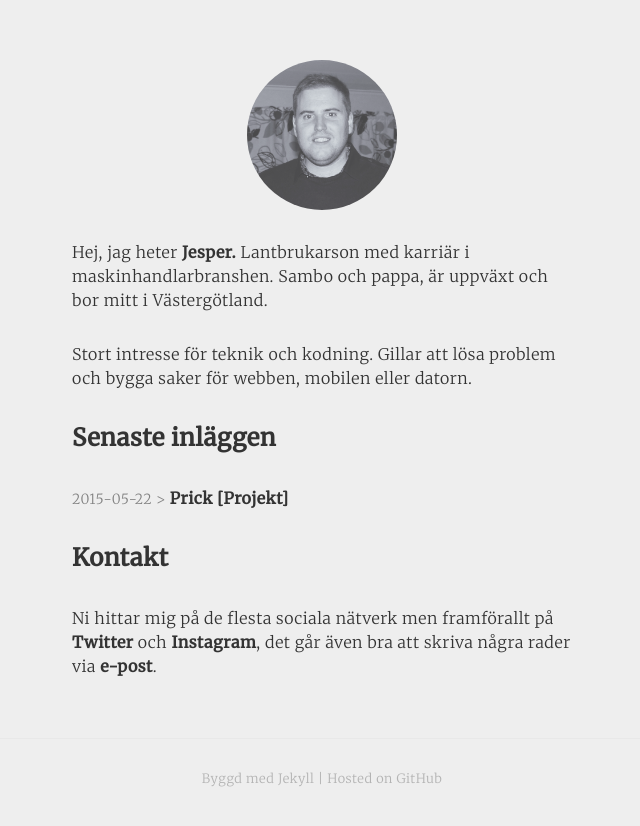
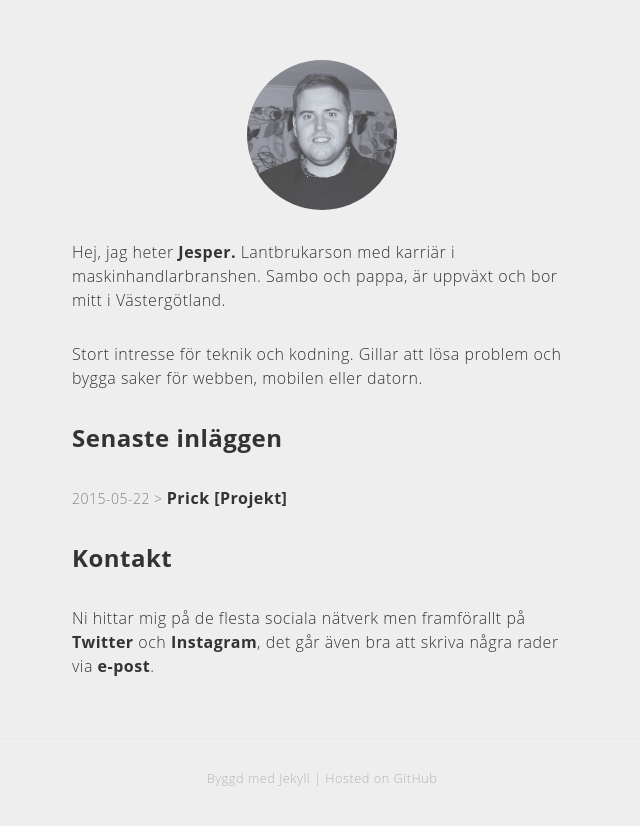
Before and after one commit to jesperpsvensson/jesperpsvensson.github.io, a Jekyll site: the page built from index.html, in a window 1280 px wide. Shown: the top 826 px of the page, without its empty margins (318-958 px from the left). Built offline with Jekyll 4.4.1, drawn with Linux system fonts in a browser that asks for light colours; some web fonts are replaced.

Commit message:
Ändrat Font

```diff
--- a/_includes/head.html
+++ b/_includes/head.html
@@ -6,7 +6,7 @@
   <title>{% if page.title %}{{ page.title | escape }}{% else %}{{ site.title | escape }}{% endif %}</title>
   <meta name="description" content="{% if page.excerpt %}{{ page.excerpt | strip_html | strip_newlines | truncate: 160 }}{% else %}{{ site.description }}{% endif %}">
 
-  <link href='https://fonts.googleapis.com/css?family=Merriweather:300,400,400italic' rel='stylesheet' type='text/css'>
+  <link href='https://fonts.googleapis.com/css?family=Open-Sans:300,400,400italic' rel='stylesheet' type='text/css'>
   <link rel="stylesheet" href="{{ "/css/main.css" | prepend: site.baseurl }}">
   <link rel="canonical" href="{{ page.url | replace:'index.html','' | prepend: site.baseurl | prepend: site.url }}">
   <link rel="alternate" type="application/rss+xml" title="{{ site.title }}" href="{{ "/feed.xml" | prepend: site.baseurl | prepend: site.url }}">
--- a/css/main.scss
+++ b/css/main.scss
@@ -6,7 +6,7 @@
 
 
 // Our variables
-$base-font-family: "Merriweather", Helvetica, Arial, sans-serif;
+$base-font-family: "Open Sans", Helvetica, Arial, sans-serif;
 $base-font-size:   16px;
 $base-font-weight: 300;
 $small-font-size:  $base-font-size * 0.875;
```
